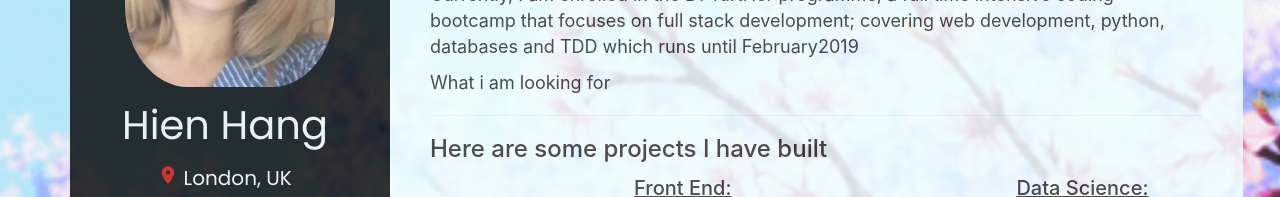
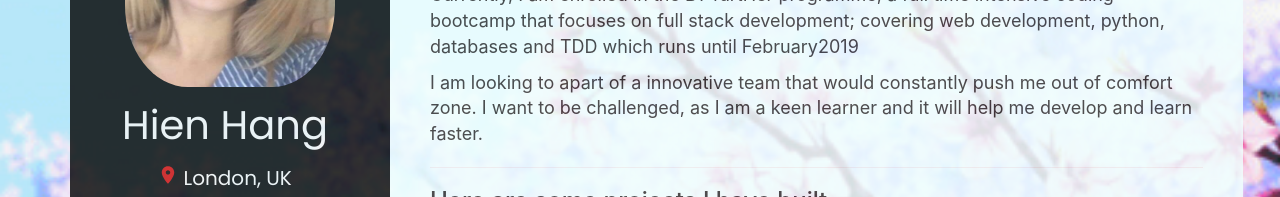
Before and after one commit to HienH/Profile, a React (Create React App) app: page / in a window 1280 px wide. Shown: the part 270-467 px from the top of the page. Built offline with nearby package versions, Linux system fonts and the light colour scheme.

Commit message:
add paragraph

```diff
--- a/src/components/Profile.js
+++ b/src/components/Profile.js
@@ -54,7 +54,7 @@ const Profile = () => {
                             </Row>
                         </div>
                     </Col>
-                    <Col xs={12} lg={8} className="profile_intro" >
+                    <Col  lg={8} className="profile_intro" >
 
                         <Row>
                             <Col lg={12}>
@@ -67,7 +67,7 @@ const Profile = () => {
                             <p>
                                 Currently, I am enrolled in the BT furtHer programme,  a full time intensive coding bootcamp that focuses on full stack development; covering web development, python, databases and TDD which runs until February2019
                         </p>
-                            <p>What i am looking for </p>
+                            <p>I am looking to apart of a innovative team that would constantly push me out of comfort zone. I want to be challenged, as I am a keen learner and it will help me develop and learn faster. </p>
                             <hr />
                             <h3>Here are some projects I have built  </h3>
                             </Col>
```
